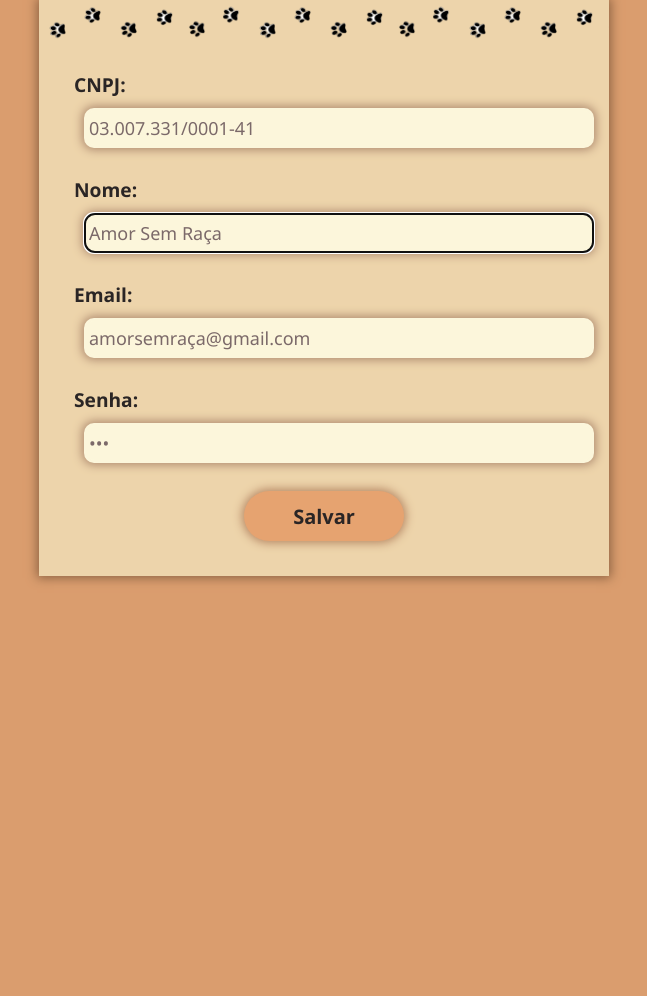
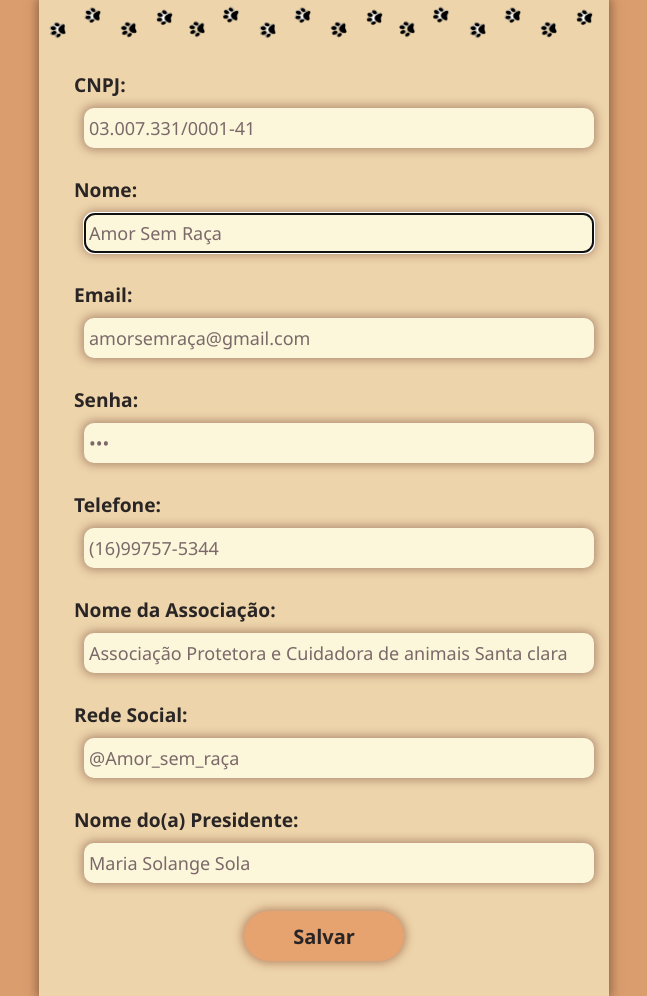
Before and after one commit to ILuuh/TCC-Missao_Patinha, a PHP site: page /editarfrontadmin.php?cnpj=03.007.331/0001-41 in a window 1280 px wide. Shown: the whole page, without its empty margins (316-963 px from the left). Before the commit the page ends 583 px from the top, so only its background shows below. Run offline with PHP 8.4, Linux system fonts and the light colour scheme; data comes from the database, SQL or seed files in the repository.

Commit message:
Pronto 07/11

```diff
--- a/editarfrontadmin.php
+++ b/editarfrontadmin.php
@@ -41,6 +41,23 @@
         <input type="password" name="senha" value="<?php echo $a['senha']; ?>">
         <br><br>
 
+        <label for="telefone">Telefone: </label><br>
+        <input type="text" name="telefone" value="<?php echo $a['telefone']; ?>">
+        <br><br>
+
+        <label for="nomeAssoci">Nome da Associação: </label><br>
+        <input type="text" name="nomeAssoci" value="<?php echo $a['nomeAssoci']; ?>">
+        <br><br>
+
+
+        <label for="redeSocial">Rede Social: </label><br>
+        <input type="text" name="redeSocial" value="<?php echo $a['redeSocial']; ?>">
+        <br><br>
+
+        <label for="presidente">Nome do(a) Presidente: </label><br>
+        <input type="text" name="senha" value="<?php echo $a['presidente']; ?>">
+        <br><br>
+
         <button> Salvar </button>
 
     </form>
```
Also changed, not shown: editarbackadmin.php (+6 -2 lines).
